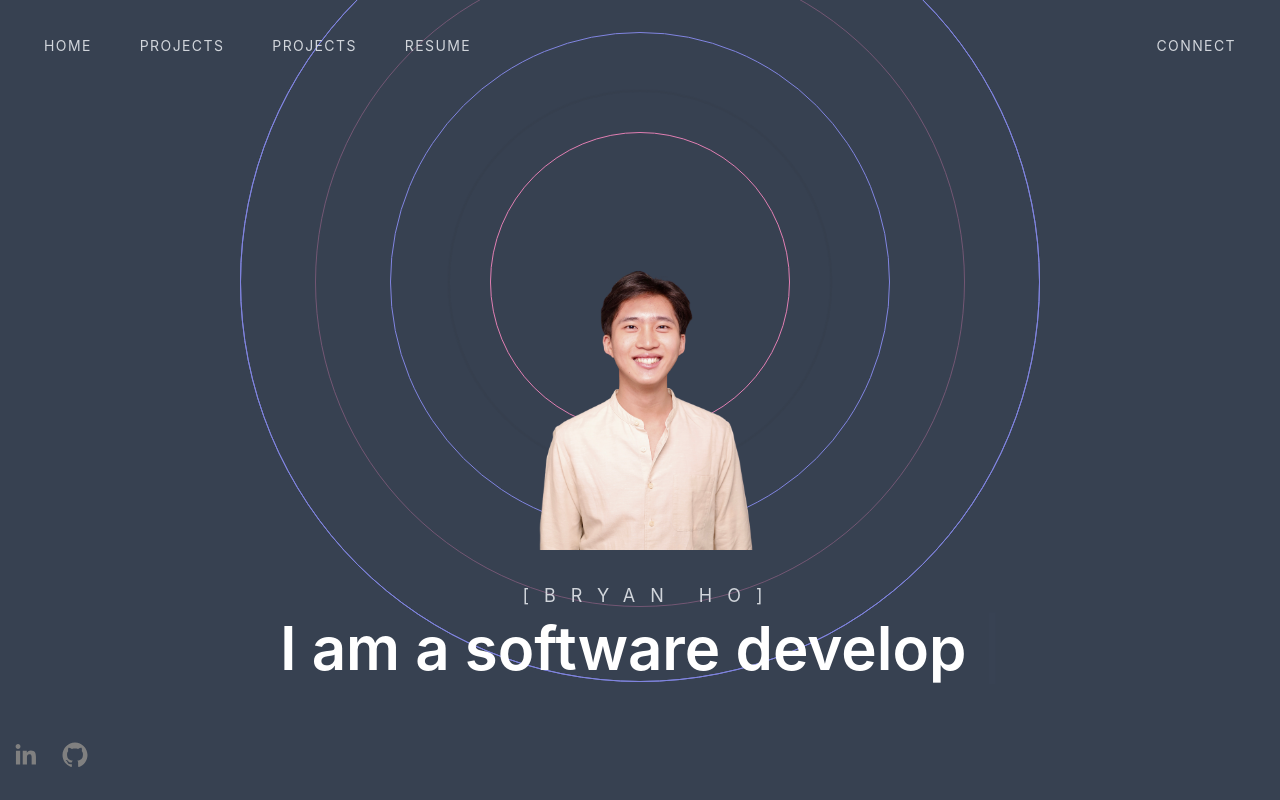
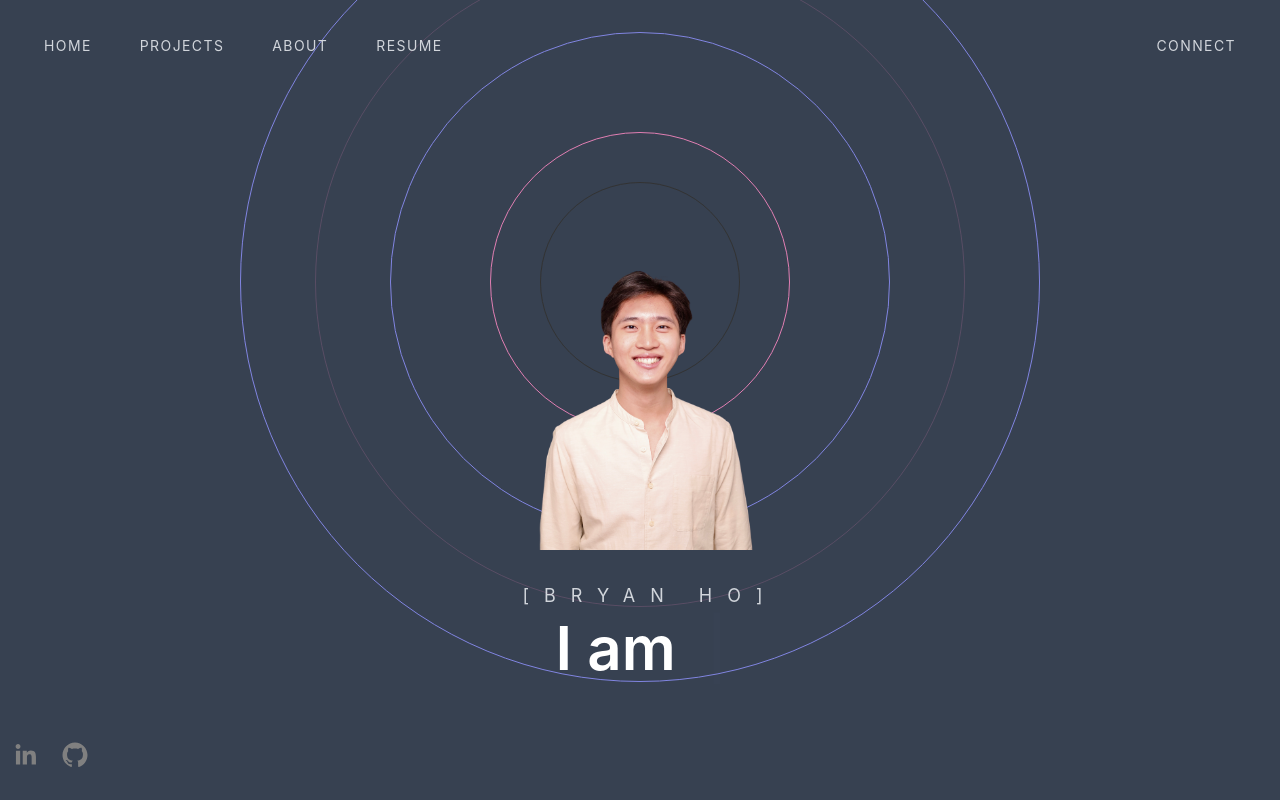
Before and after one commit to bryanhce/portfolio-website, a Next.js app: page / in a window 1280 px wide. Built offline with nearby package versions, Linux system fonts and the light colour scheme.

Commit message:
improve initial rendering and update projects

```diff
--- a/components/Banner/Banner.tsx
+++ b/components/Banner/Banner.tsx
@@ -8,6 +8,7 @@ import strikerImage from "../../images/striker-icon.jpeg";
 import effBiImage from "../../images/Eff-BI-Logo.png";
 import quzzifyImage from "../../images/quizzify_logo.png";
 import speakEasyImage from "../../images/SpeakEasy.png";
+import sgRadioImage from "../../images/sg-radio.png"
 import styles from "./styles.module.css";
 
 type ImageBannerProps = {
@@ -25,6 +26,7 @@ const Banner = () => {
     effBiImage,
     quzzifyImage,
     speakEasyImage,
+    sgRadioImage,
   ].map((image, id) => ({
     id,
     image,
--- a/components/Header.tsx
+++ b/components/Header.tsx
@@ -95,7 +95,7 @@ export default function Header({ isHeaderSticky }: HeaderProps) {
             <HeaderButton text={projectText} />
           </Link>
           <Link href="/#about">
-            <HeaderButton text={projectText} />
+            <HeaderButton text={aboutText} />
           </Link>
           <Link href="/ResumePage">
             <HeaderButton text={resumeText} />
--- a/components/Index/BackgroundCircles.tsx
+++ b/components/Index/BackgroundCircles.tsx
@@ -1,7 +1,23 @@
 import { motion } from "framer-motion";
+
+const Circles = () => {
+  return (
+    <>
+      <div
+        className="absolute border border-[#333333] rounded-full h-[200px] w-[200px] mt-52
+        animate-ping"
+      />
+      <div className="rounded-full border border-[#E17FB3] h-[300px] w-[300px] absolute mt-52" />
+      <div className="rounded-full border border-[#8185E1] h-[500px] w-[500px] absolute mt-52" />
+      <div className="rounded-full border border-[#E17FB3] opacity-20 h-[650px] w-[650px] absolute mt-52 animate-pulse" />
+      <div className="rounded-full border border-[#8185E1] h-[800px] w-[800px] absolute mt-52" />
+    </>
+  );
+};
 
 export default function BackgroundCircles() {
   return (
+    <>
       <motion.div
         initial={{
           opacity: 0,
@@ -14,17 +30,15 @@ export default function BackgroundCircles() {
         transition={{
           duration: 2.5,
         }}
-      className="relative flex justify-center items-center"
+        className="relative hidden md:flex justify-center items-center"
       >
-      <div
-        className="absolute border border-[#333333] rounded-full h-[200px] w-[200px] mt-52
-      animate-ping"
-      />
-      <div className="rounded-full border border-[#E17FB3] h-[300px] w-[300px] absolute mt-52" />
-      <div className="rounded-full border border-[#8185E1] h-[500px] w-[500px] absolute mt-52" />
-      <div className="rounded-full border border-[#E17FB3] opacity-20 h-[650px] w-[650px] absolute mt-52 animate-pulse" />
-      <div className="rounded-full border border-[#8185E1] h-[800px] w-[800px] absolute mt-52" />
-      <div className="rounded-full border border-[#8185E1] h-[800px] w-[800px] absolute mt-52" />
+        <Circles />
       </motion.div>
+      {/* HACK: to remove animation based on screen width, if more use cases
+      in future then abstract to a hook */}
+      <div className="relative flex md:hidden justify-center items-center">
+        <Circles />
+      </div>
+    </>
   );
 }
--- a/components/Index/Hero.tsx
+++ b/components/Index/Hero.tsx
@@ -1,3 +1,4 @@
+import { useEffect, useState } from "react";
 import Image from "next/image";
 
 import { Cursor, useTypewriter } from "react-simple-typewriter";
@@ -5,10 +6,21 @@ import BackgroundCircles from "./BackgroundCircles";
 import profilePicture from "../../images/profile-picture.png";
 
 export default function Hero() {
+  const [isTyping, setIsTyping] = useState(false);
+
+  // delay start of typing animation to reduce initial load
+  useEffect(() => {
+    const timer = setTimeout(() => {
+      setIsTyping(true);
+    }, 2500); // match BackgroundCircles animation duration
+
+    return () => clearTimeout(timer);
+  }, []);
+
   const [text, count] = useTypewriter({
     words: [
+      "a software developer",
       "an entrepreneur",
-      "a software developer",
       "a problem-solver",
       "a food lover",
     ],
@@ -18,7 +30,7 @@ export default function Hero() {
 
   return (
     <div
-      className="h-screen flex flex-col space-y-8 items-center justify-center
+      className="min-h-screen flex flex-col space-y-8 items-center justify-center
     text-center overflow-hidden"
     >
       <BackgroundCircles />
@@ -26,13 +38,18 @@ export default function Hero() {
         className="relative h-70 w-60 mx-auto object-contain"
         src={profilePicture}
         alt="profile picture"
+        priority
       />
       <div className="z-10 md:z-20 h-10">
         <h2 className="text-lg uppercase text-gray-300 pl-5 pb-2 tracking-[15px]">
           [Bryan Ho]
         </h2>
         <h1 className="text-4xl md:text-5xl lg:text-6xl font-semibold px-10">
-          <span className="mr-3">I am {text}</span>
+          {isTyping ? (
+            <span className="mr-3">I am {text}</span>
+          ) : (
+            <span className="mr-3">I am a software developer</span>
+          )}
           <Cursor cursorColor="#8185E1" />
         </h1>
       </div>
--- a/pages/index.tsx
+++ b/pages/index.tsx
@@ -6,6 +6,13 @@ import Projects from "../components/Index/Projects";
 import Footer from "../components/Footer";
 
 export default function Home() {
+  console.log("\x1b[30m\x1b[41m%s\x1b[0m", "Snooping around the code I see!"); //red bg, black text
+  console.log(
+    "\x1b[30m\x1b[42m%s\x1b[0m",
+    "Feel free to checkout the code on my github",
+  ); //green bg, black text
+  console.log("\x1b[44m%s\x1b[0m", "It's a public repo 🥳"); //blue bg, white text
+
   return (
     <div
       className="bg-gray-700 text-white h-screen
```
Also changed, not shown: data/projectPageData.tsx (+10 -0 lines), data/resumePageData.tsx (+12 -0 lines), images/sg-radio.png (added). Lines whose indentation alone changed are shown as unchanged.
